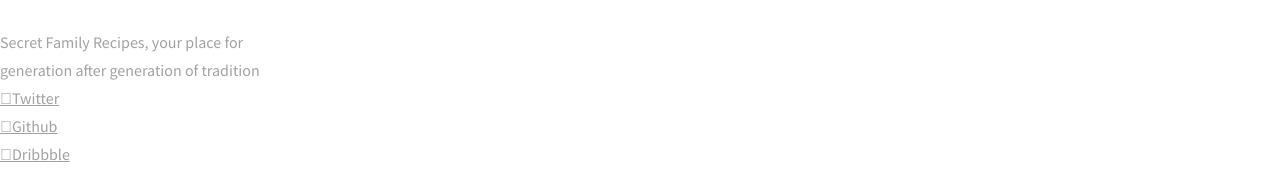
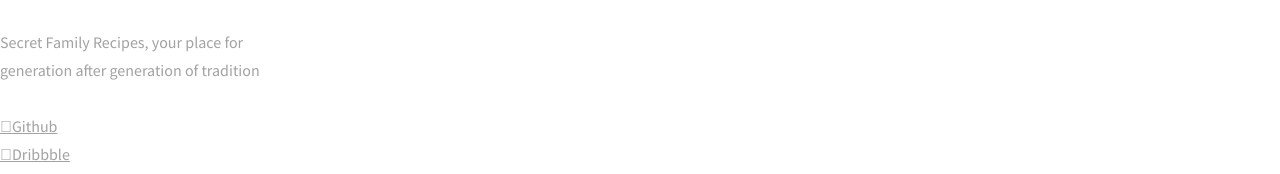
Before and after one commit to tt-web-58-build-week/Front-End, a React (Create React App) app in the folder secret-family-recipes/: page / in a window 1280 px wide. Shown: the top 174 px of the page. Built offline with nearby package versions, Linux system fonts and the light colour scheme; a web font is replaced by a local one.

Commit message:
push latestt 1p EST 4/27

```diff
--- a/secret-family-recipes/public/index.html
+++ b/secret-family-recipes/public/index.html
@@ -5,6 +5,10 @@
     <link rel="icon" href="%PUBLIC_URL%/favicon.ico" />
     <meta name="viewport" content="width=device-width, initial-scale=1" />
     <link rel="manifest" href="%PUBLIC_URL%/manifest.json" />
+    <link href="/your-path-to-fontawesome/css/all.css" rel="stylesheet">
+    <script defer src="/your-path-to-fontawesome/js/brands.js"></script>
+    <script defer src="/your-path-to-fontawesome/js/solid.js"></script>
+    <script defer src="/your-path-to-fontawesome/js/fontawesome.js"></script>
     <link rel="stylesheet" href="./styles/reset.css">
     <link rel="stylesheet" href="./styles/style.css">
     <title>Secret Family Recipes</title>
--- a/secret-family-recipes/src/components/Company.js
+++ b/secret-family-recipes/src/components/Company.js
@@ -12,7 +12,7 @@ const Company = (prop)=>{
                 generation after generation of tradition
             </h1>
             <ul class="icons">
-                <li><a href="#" class="icon brands fa-twitter"><span class="label">Twitter</span></a></li>
+                <li><i class="fab fa-twitter"></i></li>
                 <li><a href="#" class="icon brands fa-github"><span class="label">Github</span></a></li>
                 <li><a href="#" class="icon brands fa-dribbble"><span class="label">Dribbble</span></a></li>
                 <li><a href="#" class="icon solid fa-envelope"><span class="label">Email</span></a></li>
```
